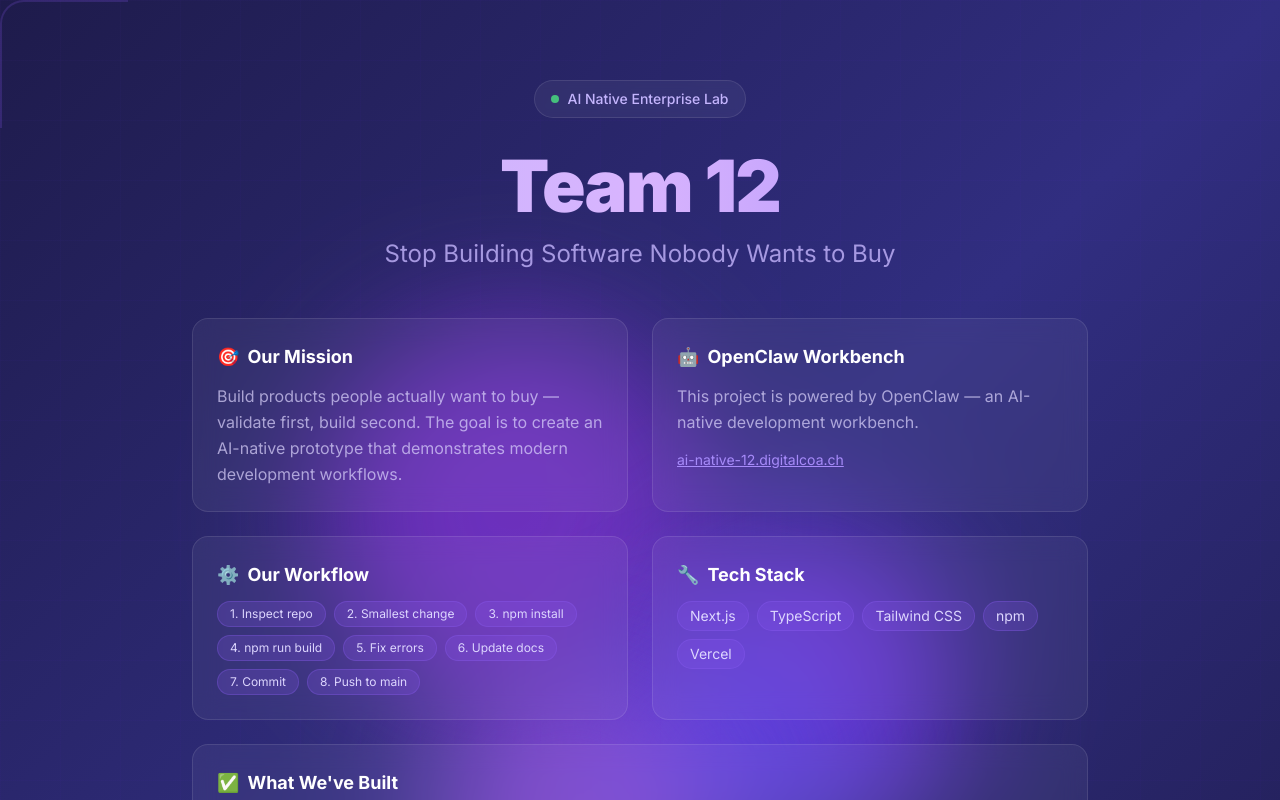
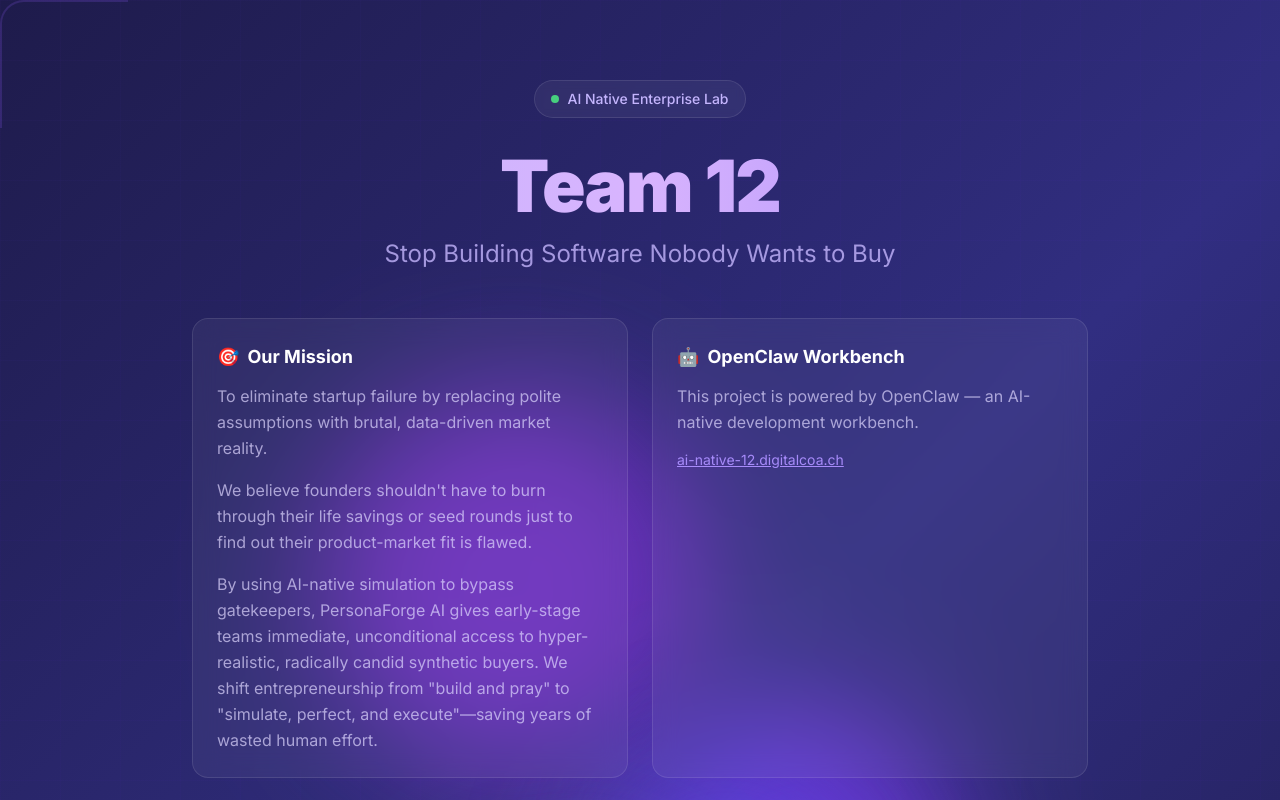
Before and after one commit to DigitalCoa-ch/ai-native-team-12, a Next.js app: page / in a window 1280 px wide. Shown: the top 800 px of the page. Built offline with nearby package versions, Linux system fonts and the light colour scheme.

Commit message:
feat: Update mission to PersonaForge AI vision

```diff
--- a/src/app/page.tsx
+++ b/src/app/page.tsx
@@ -36,9 +36,14 @@
             <h2 className="text-lg font-bold text-white mb-3 flex items-center gap-2">
               <span>🎯</span> Our Mission
             </h2>
+            <p className="text-violet-200/70 leading-relaxed mb-4">
+              To eliminate startup failure by replacing polite assumptions with brutal, data-driven market reality.
+            </p>
+            <p className="text-violet-200/70 leading-relaxed mb-4">
+              We believe founders shouldn't have to burn through their life savings or seed rounds just to find out their product-market fit is flawed.
+            </p>
             <p className="text-violet-200/70 leading-relaxed">
-              Build products people actually want to buy — validate first, build second.
-              The goal is to create an AI-native prototype that demonstrates modern development workflows.
+              By using AI-native simulation to bypass gatekeepers, PersonaForge AI gives early-stage teams immediate, unconditional access to hyper-realistic, radically candid synthetic buyers. We shift entrepreneurship from "build and pray" to "simulate, perfect, and execute"—saving years of wasted human effort.
             </p>
           </div>
 
```
